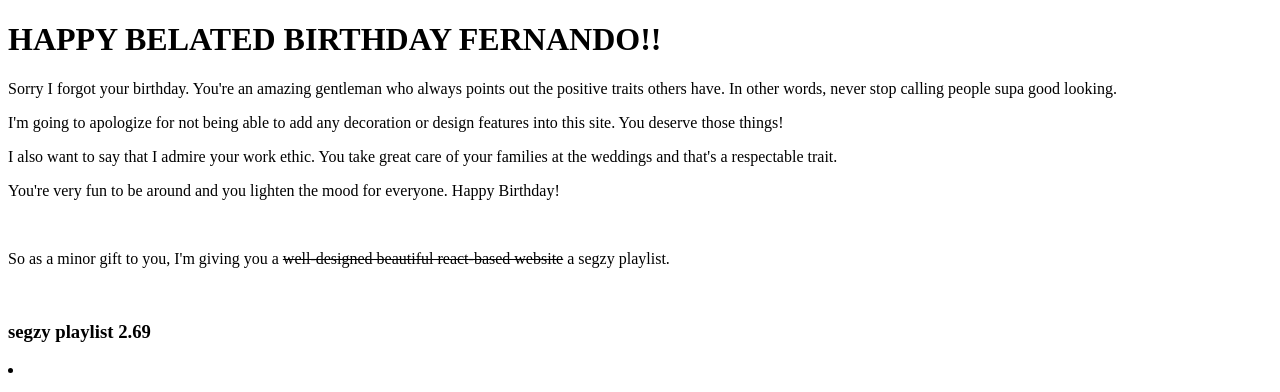
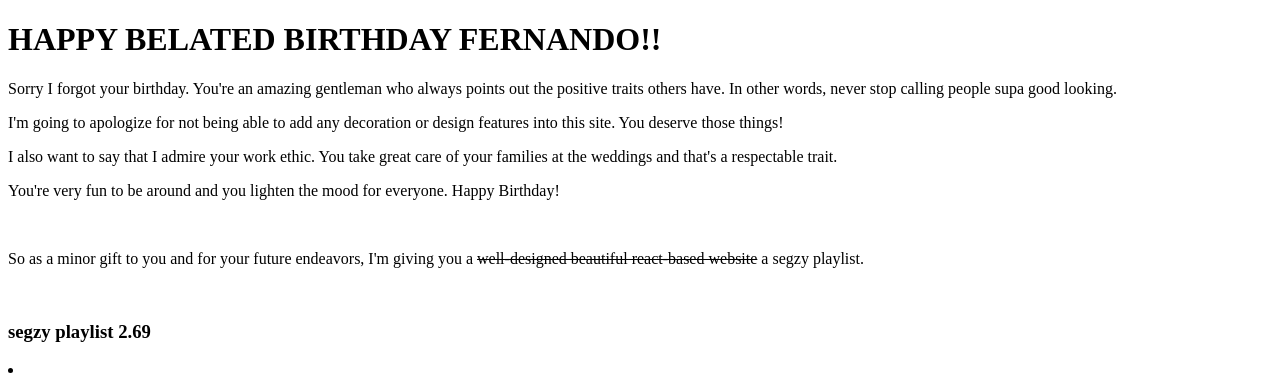
Before and after one commit to apcscap/abbasfernando, a plain HTML site: page index.html in a window 1280 px wide. Shown: the top 392 px of the page. Drawn offline with Linux system fonts and the light colour scheme.

Commit message:
fix build up to joke

```diff
--- a/index.html
+++ b/index.html
@@ -13,7 +13,7 @@
         <p>I also want to say that I admire your work ethic. You take great care of your families at the weddings and that's a respectable trait. </p>
         <p>You're very fun to be around and you lighten the mood for everyone. Happy Birthday!</p>
         <br>
-        <p>So as a minor gift to you, I'm giving you a <strike>well-designed beautiful react-based website</strike> a segzy playlist.</p>
+        <p>So as a minor gift to you and for your future endeavors, I'm giving you a <strike>well-designed beautiful react-based website</strike> a segzy playlist.</p>
         <br>
         <h3>segzy playlist 2.69</h3>
         <li>
```
